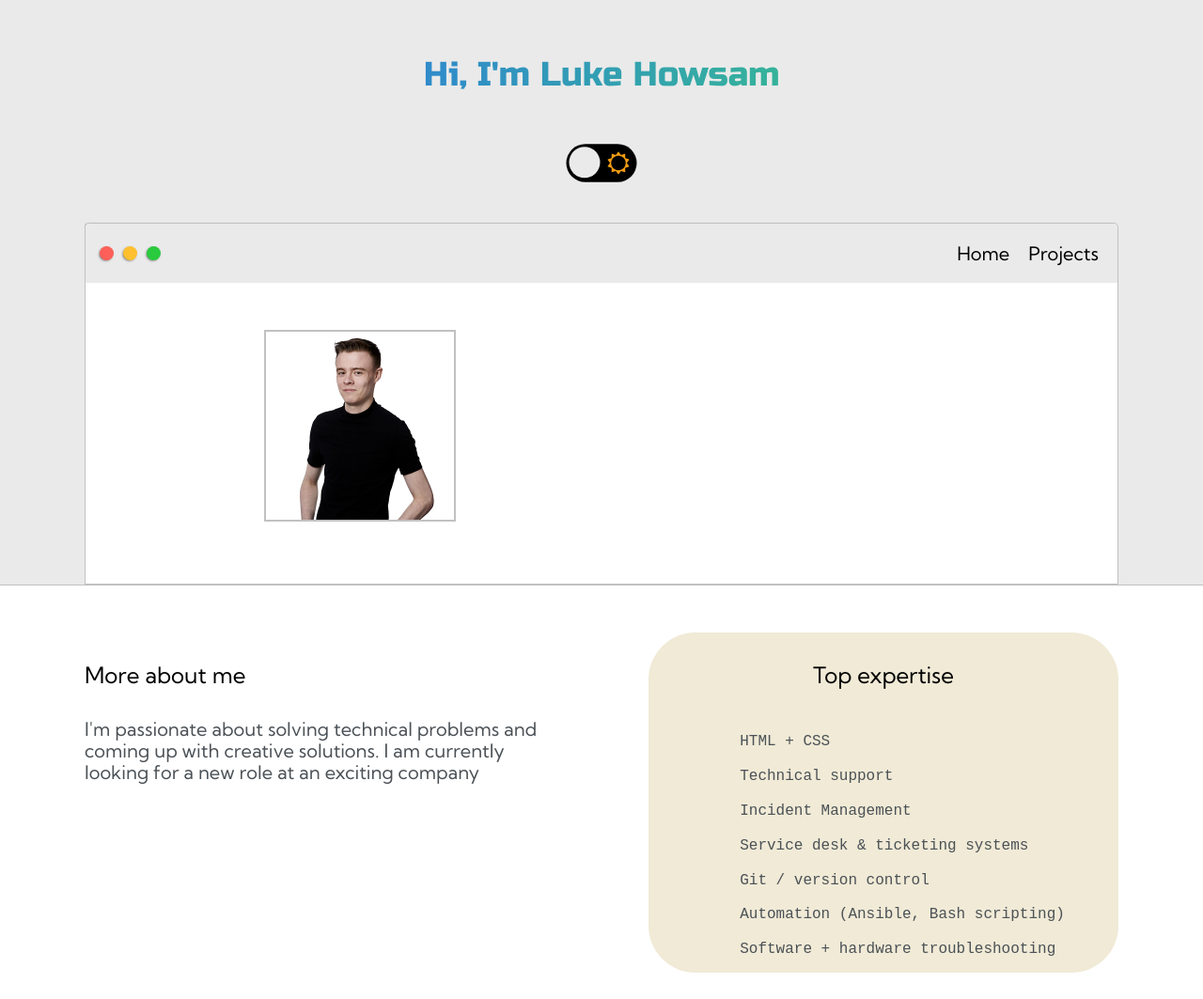
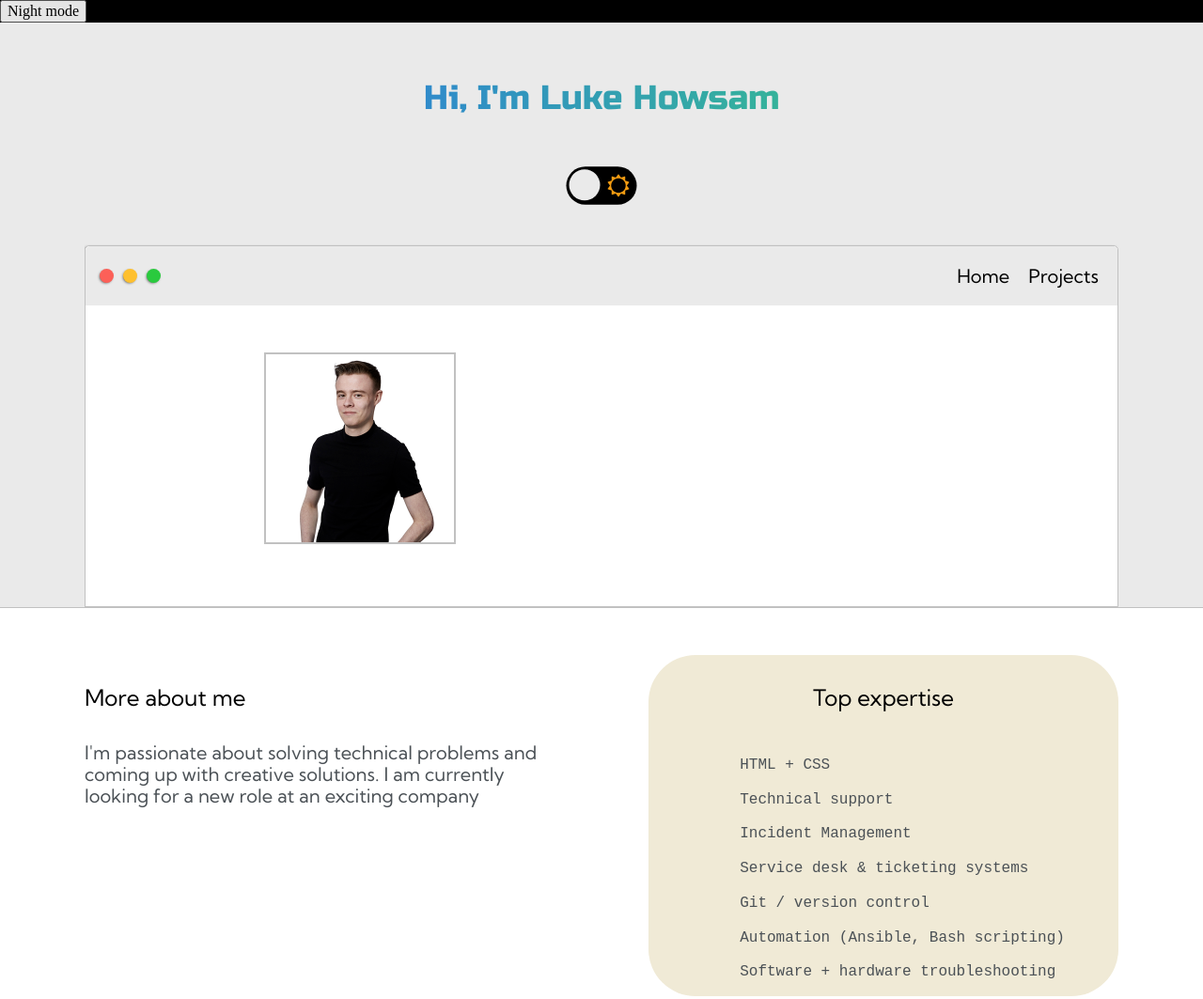
Before and after one commit to luke-h1/personal-site-scss-remake, a website: page index.html in a window 1280 px wide. Shown: the top 1063 px of the page at 94% size. Drawn offline with nearby package versions, Linux system fonts and the light colour scheme.

Commit message:
add plan to add dark-switch functionality

```diff
--- a/app.js
+++ b/app.js
@@ -20,6 +20,12 @@ const theme = localStorage.getItem('theme');
 //   localStorage.setItem('theme', mode);
 // }
 
+document.querySelector('[data-switch-dark]').addEventListener('click', function() {
+  document.body.classList.toggle('dark');
+});
+
+
+
 // Scroll To Top BTN
 const rootEl = document.documentElement;
 const topBtn = document.querySelector('.scrollToTopBtn');
--- a/index.html
+++ b/index.html
@@ -24,8 +24,9 @@
   <meta name="msapplication-TileColor" content="#da532c" />
   <meta name="theme-color" content="#ffffff" />
 </head>
+<button class="switch" data-switch-dark aria-hidden>Night mode</button>
 
-<body>
+<body class="dark">
   <section class="s1">
     <div class="main-container">
       <div class="greeting-wrapper">
--- a/scss/_utilities.scss
+++ b/scss/_utilities.scss
@@ -20,6 +20,11 @@ $dot-1: #fc6058;
 $dot-2: #fec02f;
 $dot-3: #2aca3e;
 
+
+body.dark {
+  background-color: $background-dark;
+  color: $background-dark;
+}
 // FONTS
 $roboto: 'Roboto', sans-serif;
 $russo: 'Russo One', sans-serif;
```
Also changed, not shown: css/styles.css, 1 other file.
